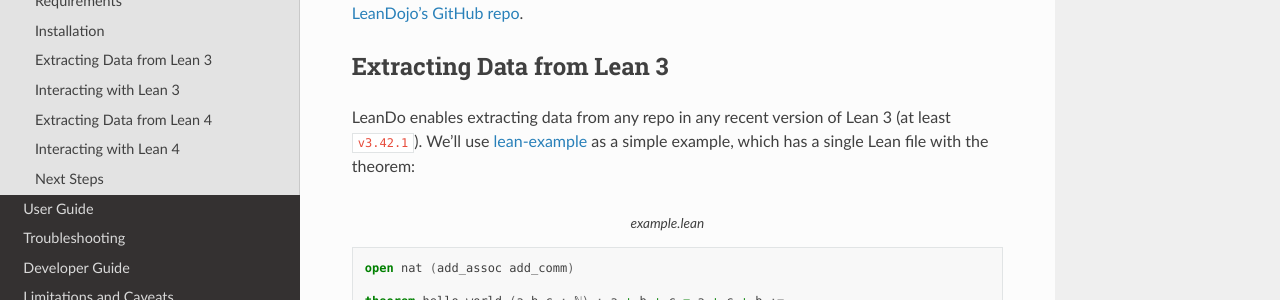
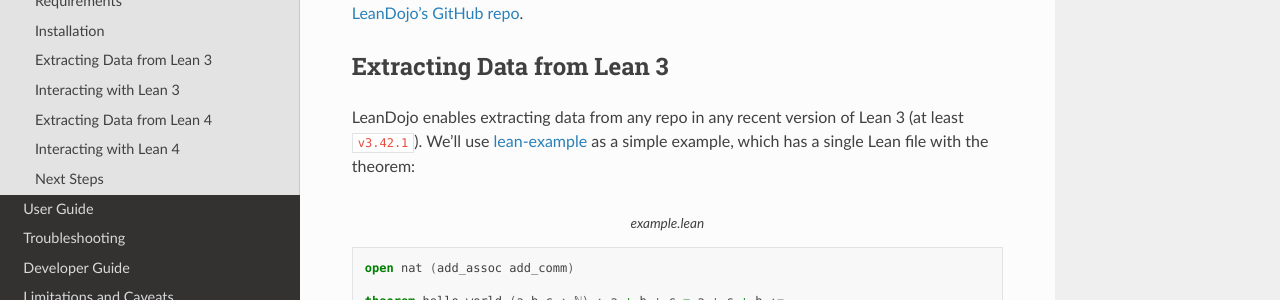
Before and after one commit to lean-dojo/LeanDojo, a Sphinx documentation site: the page built from docs/source/getting-started.rst, in a window 1280 px wide and 900 px high, scrolled down 386 px. Shown: the part 150-450 px from the top of the window. Built offline with Sphinx 7.4.7 and the Read the Docs theme 2.0.0, drawn with Linux system fonts in a browser that asks for light colours; some of the changed text lies outside the part shown.

Commit message:
Update getting-started.rst

```diff
--- a/docs/source/getting-started.rst
+++ b/docs/source/getting-started.rst
@@ -27,7 +27,7 @@
 
 Extracting Data from Lean 3
 ***************************
-LeanDo enables extracting data from any repo in any recent version of Lean 3 (at least :code:`v3.42.1`).
+LeanDojo enables extracting data from any repo in any recent version of Lean 3 (at least :code:`v3.42.1`).
 We'll use `lean-example <https://github.com/yangky11/lean-example>`_ as a simple example,
 which has a single Lean file with the theorem:
 
@@ -201,7 +201,7 @@
 
 Extracting Data from Lean 4
 ***************************
-LeanDo can also extract data from Lean 4 repos. We use `lean4-example <https://github.com/yangky11/lean4-example>`_ as a simple example,
+LeanDojo can also extract data from Lean 4 repos. We use `lean4-example <https://github.com/yangky11/lean4-example>`_ as a simple example,
 which has a single Lean file with the theorem:
 
 .. code-block:: lean
```
